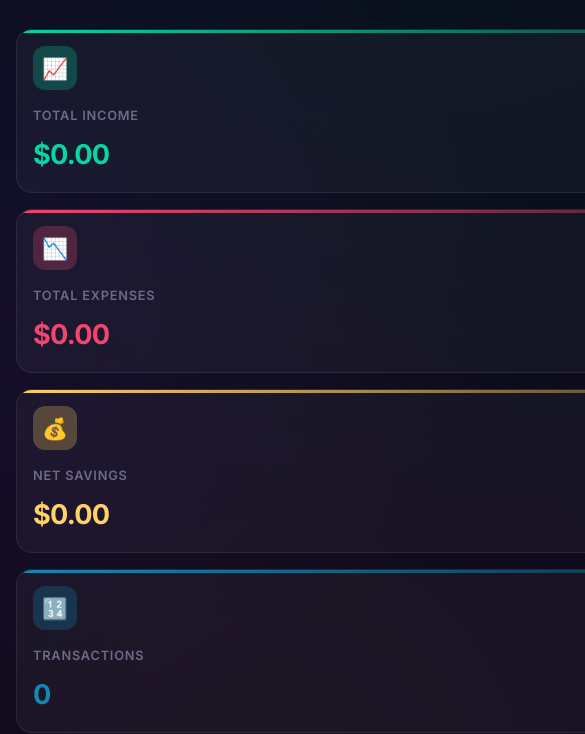
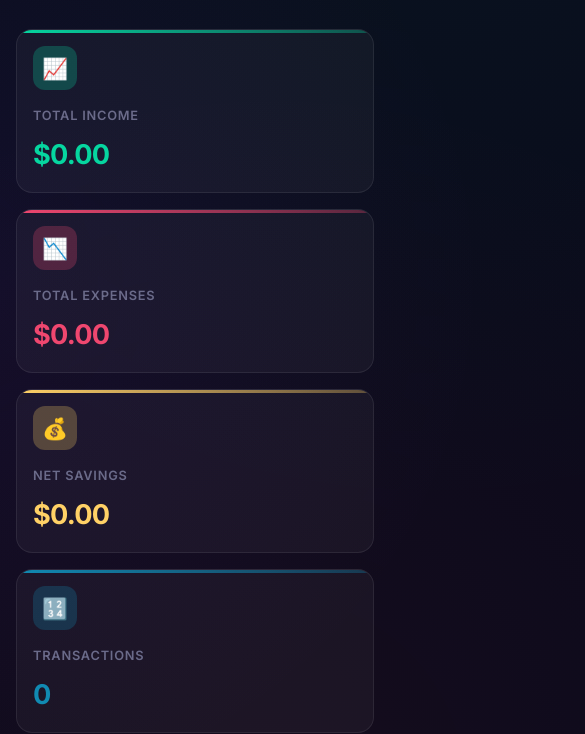
Before and after one commit to romasahoo/Personal-Finance-Tracker, a plain HTML site: page static/index.html in a window 390 px wide. Shown: the part 140-874 px from the top of the page, 585 px wide, since content can reach past the window. Drawn offline with nearby package versions, Linux system fonts and the light colour scheme; no server answers.

Commit message:
Fix mobile flexbox overflow and force CSS cache refresh

```diff
--- a/static/css/style.css
+++ b/static/css/style.css
@@ -207,6 +207,7 @@ body::before {
 /* --- Main Content --- */
 .main-content {
     flex: 1;
+    min-width: 0; /* Critical for flex child to shrink below content width */
     margin-left: var(--sidebar-width);
     padding: 32px 40px;
     min-height: 100vh;
--- a/static/index.html
+++ b/static/index.html
@@ -5,7 +5,7 @@
     <meta name="viewport" content="width=device-width, initial-scale=1.0">
     <meta name="description" content="Personal Finance Tracker Dashboard — View your income, expenses, and savings at a glance with interactive charts.">
     <title>Dashboard — Finance Tracker</title>
-    <link rel="stylesheet" href="/static/css/style.css">
+    <link rel="stylesheet" href="/static/css/style.css?v=1.1">
 </head>
 <body>
 
```
Also changed, not shown: static/add.html (+1 -1 lines), static/transactions.html (+1 -1 lines).
